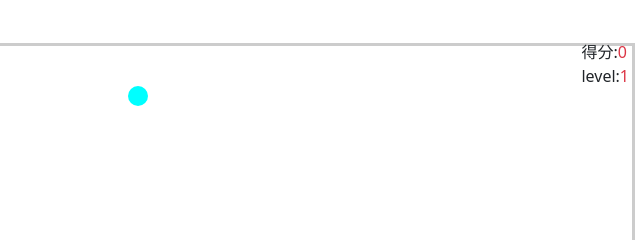
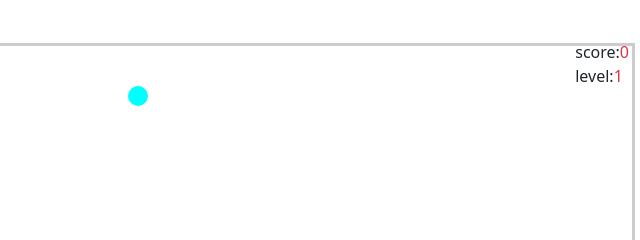
Before and after one commit to 927884591/snake, a plain HTML site: page index.html in a window 1280 px wide. Shown: the top 240 px of the page, 640-1280 px from the left. Drawn offline with Linux system fonts and the light colour scheme.

Commit message:
style optimize

```diff
--- a/index.html
+++ b/index.html
@@ -99,7 +99,7 @@
         <button class="restart btn btn-danger">重新开始</button>
         <button class="mode btn btn-dark" onclick="changeM()">手机模式</button>
         <div class="show">
-          <div>得分:<span class="score text-danger">0</span></div>
+          <div>score:<span class="score text-danger">0</span></div>
           <div>level:<span class="level text-danger">1</span></div>
         </div>
       </div>
```
